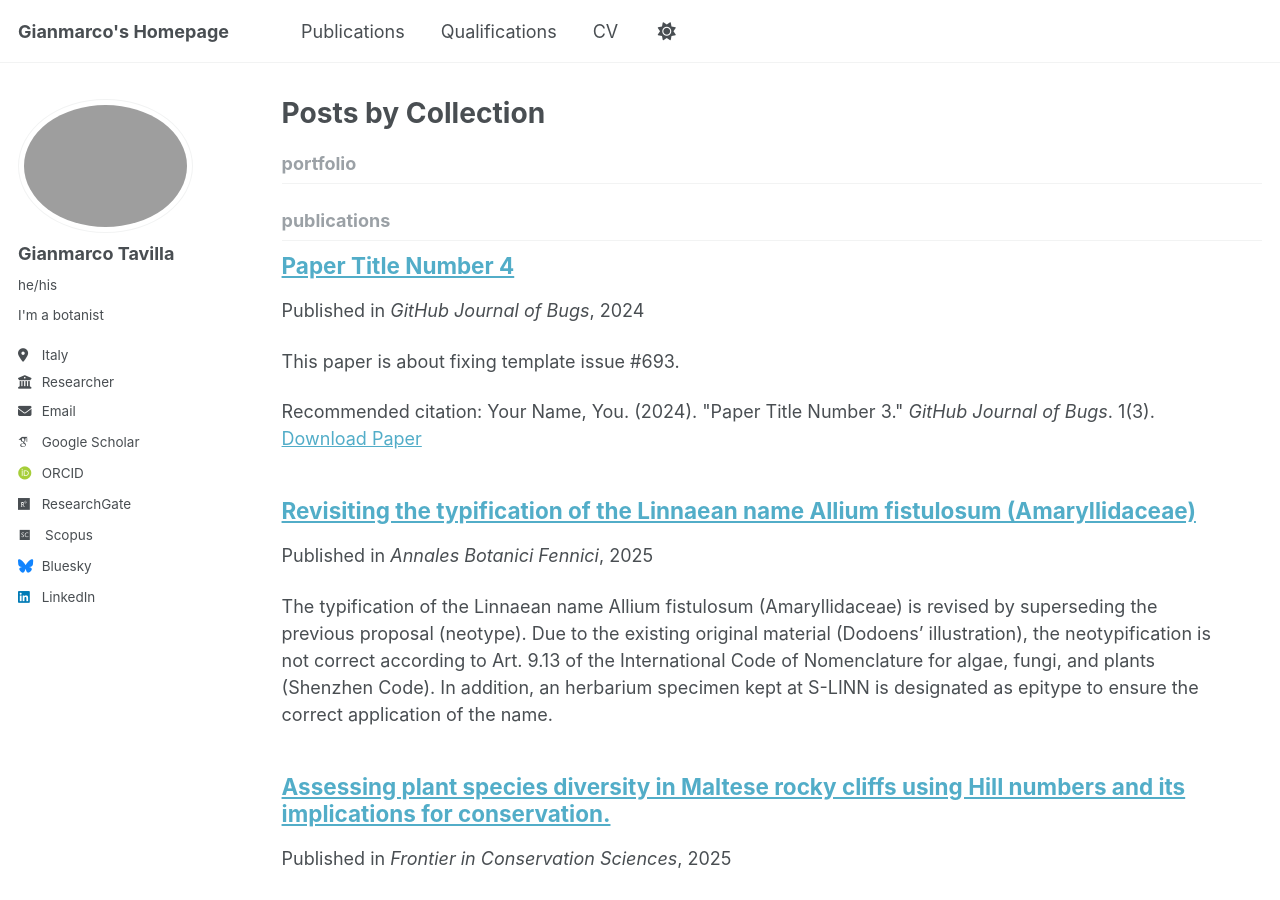
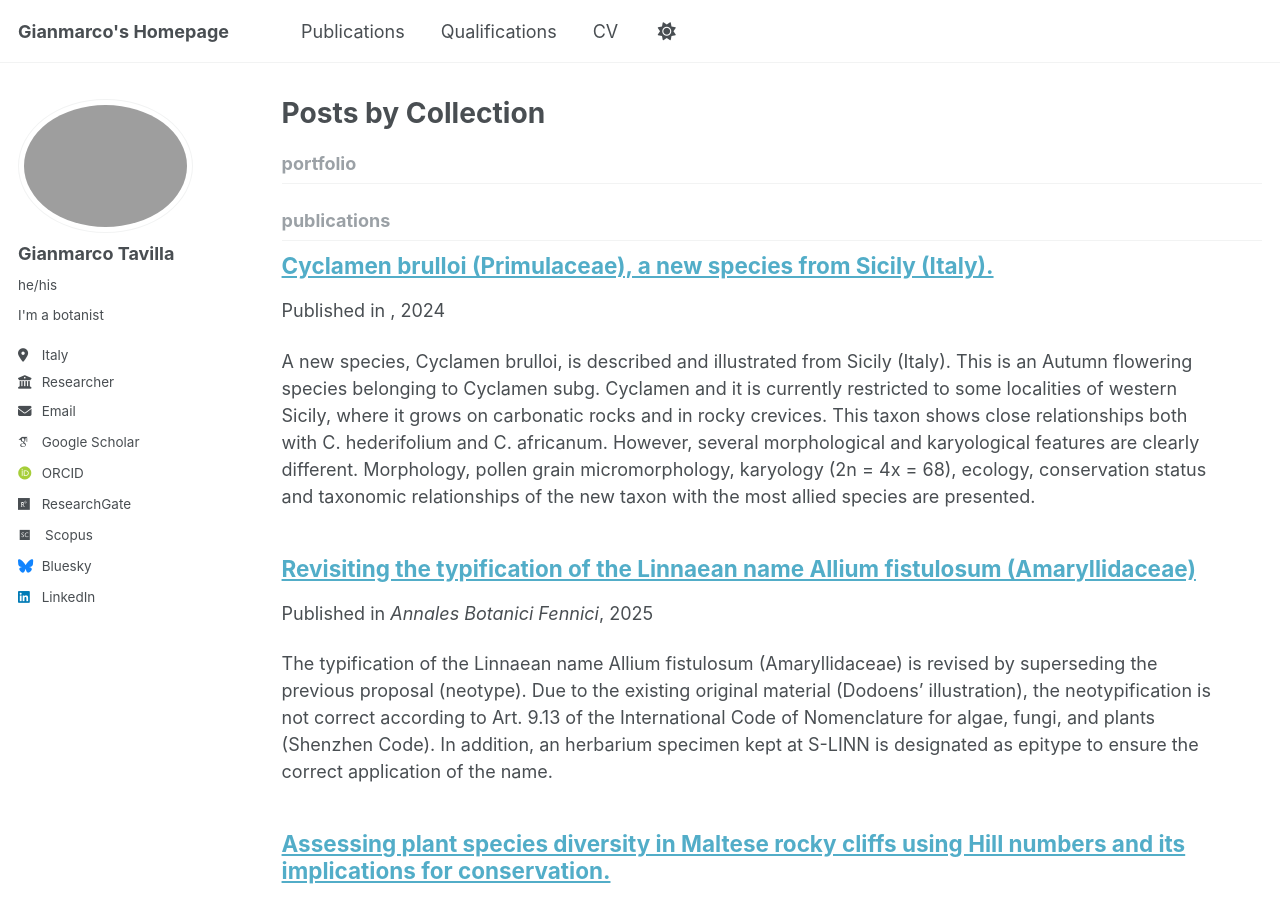
Before and after one commit to gianmarcotavilla/gianmarcotavilla.github.io, a Jekyll site: the page built from _pages/collection-archive.html, in a window 1280 px wide and 900 px high. Built offline with Jekyll 4.4.1, drawn with Linux system fonts in a browser that asks for light colours; some web fonts are replaced.

Commit message:
Update 2024-02-17-paper-title-number-4.md

```diff
--- a/_publications/2024-02-17-paper-title-number-4.md
+++ b/_publications/2024-02-17-paper-title-number-4.md
@@ -1,13 +1,10 @@
 ---
-title: "Paper Title Number 4"
+title: "Cyclamen brulloi (Primulaceae), a new species from Sicily (Italy)."
 collection: publications
-category: conferences
-permalink: /publication/2024-02-17-paper-title-number-4
-excerpt: 'This paper is about fixing template issue #693.'
-date: 2024-02-17
-venue: 'GitHub Journal of Bugs'
-paperurl: 'http://academicpages.github.io/files/paper3.pdf'
-citation: 'Your Name, You. (2024). &quot;Paper Title Number 3.&quot; <i>GitHub Journal of Bugs</i>. 1(3).'
+category: manuscript
+permalink: https://link.springer.com/article/10.1007/s12225-024-10207-2
+excerpt: "A new species, Cyclamen brulloi, is described and illustrated from Sicily (Italy). This is an Autumn flowering species belonging to Cyclamen subg. Cyclamen and it is currently restricted to some localities of western Sicily, where it grows on carbonatic rocks and in rocky crevices. This taxon shows close relationships both with C. hederifolium and C. africanum. However, several morphological and karyological features are clearly different. Morphology, pollen grain micromorphology, karyology (2n = 4x = 68), ecology, conservation status and taxonomic relationships of the new taxon with the most allied species are presented."
+date: 2024-08-05
 ---
 
 The contents above will be part of a list of publications, if the user clicks the link for the publication than the contents of section will be rendered as a full page, allowing you to provide more information about the paper for the reader. When publications are displayed as a single page, the contents of the above "citation" field will automatically be included below this section in a smaller font.
```
